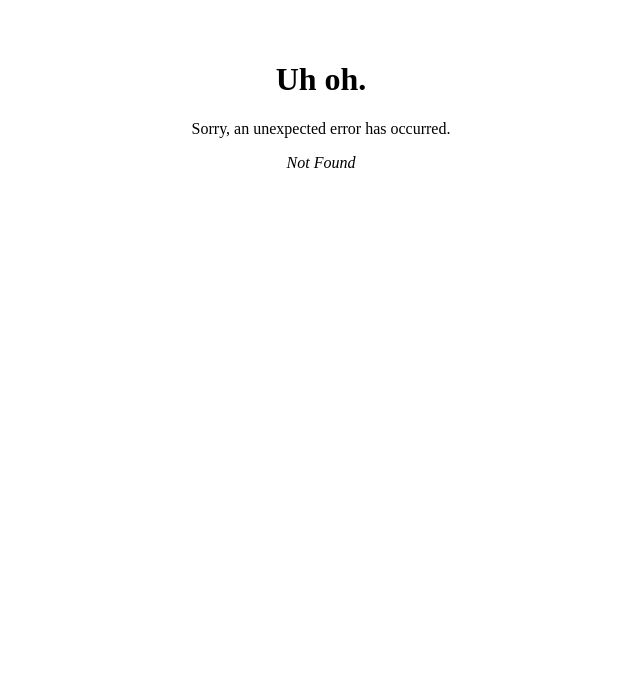
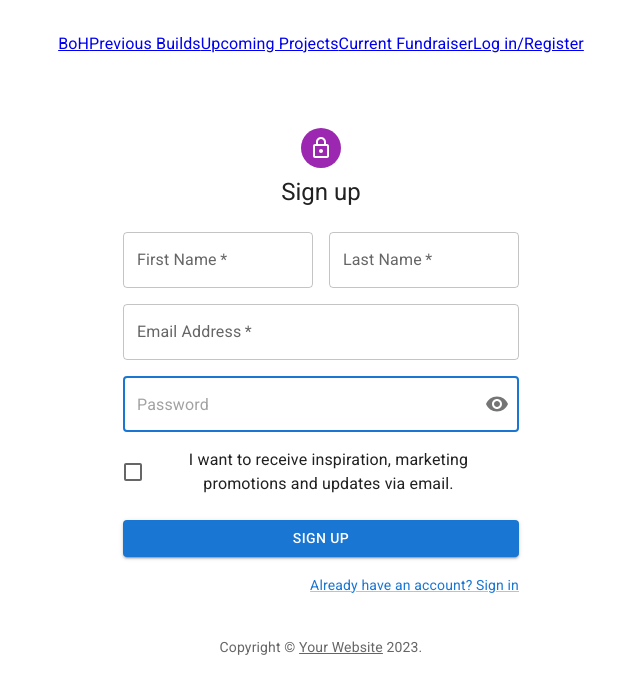
Before and after one commit to dan-goodrick/personal-project, a React (Vite) app: page /signUp in a window 1280 px wide. Before the commit this address had no page. Shown: the top 694 px of the page, without its empty margins (319-959 px from the left). Built offline with nearby package versions, Linux system fonts and the light colour scheme; no server answers.

Commit message:
adds a signup page

```diff
--- a/src/App.jsx
+++ b/src/App.jsx
@@ -17,6 +17,7 @@ import ErrorPage from "./Pages/Error";
 import Admin from "./Pages/Admin";
 import Fundraising from "./Pages/Fundraising";
 import Layout from "./Elements/Layout";
+import SignUp from "./Pages/SignUp";
 
 function App() {
   const userId = useSelector(state => state.userId)
@@ -61,6 +62,7 @@ function App() {
             return { fundraising: res.data };
           }}
         />
+        <Route path="/signUp" element={<SignUp />} />
         <Route path="/newRecord/" element={userId? <NewRecord /> : <Navigate to='/login'/>} />
         <Route
           path="/admin/"
--- a/src/Pages/Login.jsx
+++ b/src/Pages/Login.jsx
@@ -47,7 +47,10 @@ export default function Login() {
         dispatch({ type: "LOGIN", payload: res.data.userId });
         navigate("/admin");
       })
-      .catch((err) => console.log(err));
+      .catch((error) => {
+        // ALERT BASED ON THE ERROR
+        console.error(`ERROR WITH LOGIN:`, error);
+      });
   };
 
   return (
@@ -109,7 +112,7 @@ export default function Login() {
                 id="password"
                 placeholder="Password"
                 name="password"
-                autoComplete="email"
+                autoComplete="new-password"
                 autoFocus
                 type={showPassword ? "text" : "password"}
                 endAdornment={
@@ -148,7 +151,7 @@ export default function Login() {
                   </Link>
                 </Grid>
                 <Grid item>
-                  <Link href="#" variant="body2">
+                  <Link href="/signUp" variant="body2">
                     {"Don't have an account? Sign Up"}
                   </Link>
                 </Grid>
--- /dev/null
+++ b/src/Pages/SignUp.jsx
@@ -0,0 +1,160 @@
+import * as React from 'react';
+import Avatar from '@mui/material/Avatar';
+import Button from '@mui/material/Button';
+import CssBaseline from '@mui/material/CssBaseline';
+import TextField from '@mui/material/TextField';
+import FormControlLabel from '@mui/material/FormControlLabel';
+import Checkbox from '@mui/material/Checkbox';
+import Link from '@mui/material/Link';
+import Grid from '@mui/material/Grid';
+import Box from '@mui/material/Box';
+import LockOutlinedIcon from '@mui/icons-material/LockOutlined';
+import Typography from '@mui/material/Typography';
+import Container from '@mui/material/Container';
+import { createTheme, ThemeProvider } from "@mui/material/styles";
+import Copyright from "../Widgets/Copyright";
+import axios from 'axios';
+import { useNavigate } from 'react-router-dom';
+import { useDispatch } from 'react-redux';
+import { IconButton, InputAdornment, OutlinedInput } from '@mui/material';
+import VisibilityIcon from "@mui/icons-material/Visibility";
+import VisibilityOffIcon from "@mui/icons-material/VisibilityOff";
+
+const defaultTheme = createTheme();
+
+
+export default function SignUp() {
+  const navigate = useNavigate();
+  const [showPassword, setShowPassword] = React.useState(false);
+  const handleClickShowPassword = () => setShowPassword((show) => !show);
+  const handleMouseDownPassword = (event) => {
+    event.preventDefault();
+  };
+  const dispatch = useDispatch();
+  const handleSubmit = async (event) => {
+    event.preventDefault();
+    // these users can only view trip info and page is not built yet.
+    const data = new FormData(event.currentTarget);
+    axios
+      .post("/api/register", {
+        email: data.get("email"),
+        password: data.get("password"),
+      })
+      .then((res) => {
+        console.log("Added User", res.data);
+        dispatch({ type: "LOGIN", payload: res.data.userId });
+        navigate("/login");
+      })
+      .catch((error) => {
+        // ALERT BASED ON THE ERROR
+        console.error(`ERROR WITH LOGIN:`, error);
+      });
+  };
+  return (
+    <ThemeProvider theme={defaultTheme}>
+      <Container component="main" maxWidth="xs">
+        <CssBaseline />
+        <Box
+          sx={{
+            marginTop: 8,
+            display: 'flex',
+            flexDirection: 'column',
+            alignItems: 'center',
+          }}
+        >
+          <Avatar sx={{ m: 1, bgcolor: 'secondary.main' }}>
+            <LockOutlinedIcon />
+          </Avatar>
+          <Typography component="h1" variant="h5">
+            Sign up
+          </Typography>
+          <Box component="form" noValidate onSubmit={handleSubmit} sx={{ mt: 3 }}>
+            <Grid container spacing={2}>
+              <Grid item xs={12} sm={6}>
+                <TextField
+                  autoComplete="given-name"
+                  name="firstName"
+                  required
+                  fullWidth
+                  id="firstName"
+                  label="First Name"
+                  autoFocus
+                />
+              </Grid>
+              <Grid item xs={12} sm={6}>
+                <TextField
+                  required
+                  fullWidth
+                  id="lastName"
+                  label="Last Name"
+                  name="lastName"
+                  autoComplete="family-name"
+                />
+              </Grid>
+              <Grid item xs={12}>
+                <TextField
+                  required
+                  fullWidth
+                  id="email"
+                  label="Email Address"
+                  name="email"
+                  autoComplete="email"
+                />
+              </Grid>
+              <Grid item xs={12}>
+              <OutlinedInput
+                required
+                fullWidth
+                id="password"
+                placeholder="Password"
+                name="password"
+                autoComplete="new-password"
+                autoFocus
+                type={showPassword ? "text" : "password"}
+                endAdornment={
+                  <InputAdornment position="end">
+                    <IconButton
+                      aria-label="toggle password visibility"
+                      onClick={handleClickShowPassword}
+                      onMouseDown={handleMouseDownPassword}
+                      edge="end"
+                    >
+                      {showPassword ? (
+                        <VisibilityOffIcon />
+                      ) : (
+                        <VisibilityIcon />
+                      )}
+                    </IconButton>
+                  </InputAdornment>
+                }
+              />
+              </Grid>
+              <Grid item xs={12}>
+                <FormControlLabel
+                  control={<Checkbox value="allowExtraEmails" color="primary" />}
+                  label="I want to receive inspiration, marketing promotions and updates via email."
+                />
+              </Grid>
+            </Grid>
+            <Button
+              type="submit"
+              fullWidth
+              variant="contained"
+              sx={{ mt: 3, mb: 2 }}
+            >
+              Sign Up
+            </Button>
+            <Grid container justifyContent="flex-end">
+              <Grid item>
+                <Link href="#" variant="body2">
+                  Already have an account? Sign in
+                </Link>
+              </Grid>
+            </Grid>
+          </Box>
+        </Box>
+        <Copyright sx={{ mt: 5 }} />
+      </Container>
+    </ThemeProvider>
+  );
+}
--- a/src/store/authReducer.js
+++ b/src/store/authReducer.js
@@ -4,6 +4,7 @@ const initialState = {
 
 const LOGIN = 'LOGIN'
 const LOGOUT = "LOGOUT"
+const REGISTER = "REGISTER"
 
 const authReducer = (state = initialState, action) => {
     switch(action.type){
@@ -11,6 +12,8 @@ const authReducer = (state = initialState, action) => {
             return { userId: action.payload}
         case LOGOUT:
             return { userId: null }
+        case REGISTER:
+            return { userId: null }
         default:
             return state
     }
```
